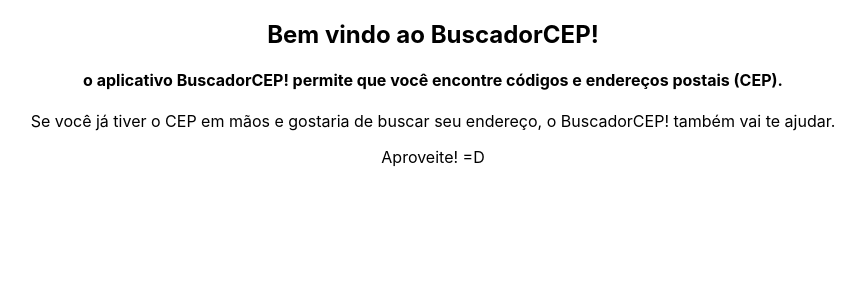
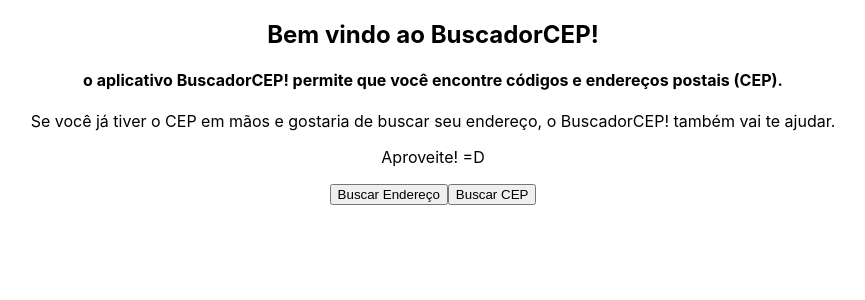
Before and after one commit to yurigarrido/busca-cep, a React (Create React App) app in the folder busca-cep/: page / in a window 1280 px wide. Shown: the top 300 px of the page, without its empty margins (207-1072 px from the left). Built offline with nearby package versions, Linux system fonts and the light colour scheme.

Commit message:
cria componente reutilizavel, para botoes.

```diff
--- /dev/null
+++ b/busca-cep/src/components/Button.jsx
@@ -0,0 +1,14 @@
+import React from 'react'
+
+const Button = ({text, type, onClick}) => {
+  return (
+    <button
+      type={type}
+      onClick={(e) => e.preventDefault()}
+    >
+      { text }
+    </button>
+  )
+}
+
+export default Button
--- a/busca-cep/src/pages/Home.jsx
+++ b/busca-cep/src/pages/Home.jsx
@@ -1,5 +1,6 @@
 import React from 'react'
 import Body from '../components/Body'
+import Button from '../components/Button'
 
 const Home = () => {
   return (
@@ -10,6 +11,14 @@ const Home = () => {
         info='Se você já tiver o CEP em mãos e gostaria de buscar seu endereço, o BuscadorCEP! também vai te ajudar.'
         incentive='Aproveite! =D'
       />
+      <Button
+        type='button'
+        text='Buscar Endereço'
+      />
+      <Button
+        type='button'
+        text='Buscar CEP'
+      />
     </div>
   )
 }
```
